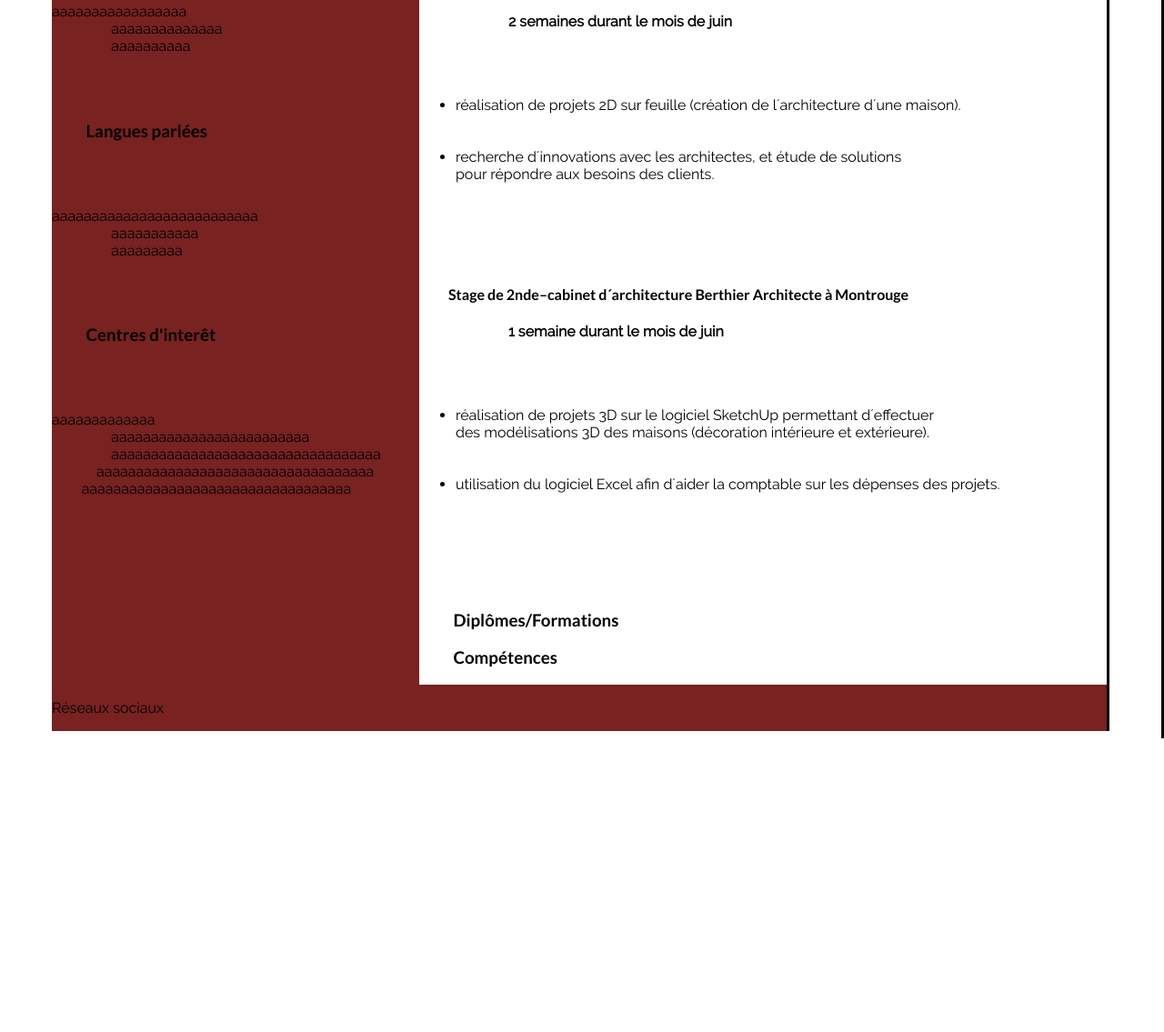
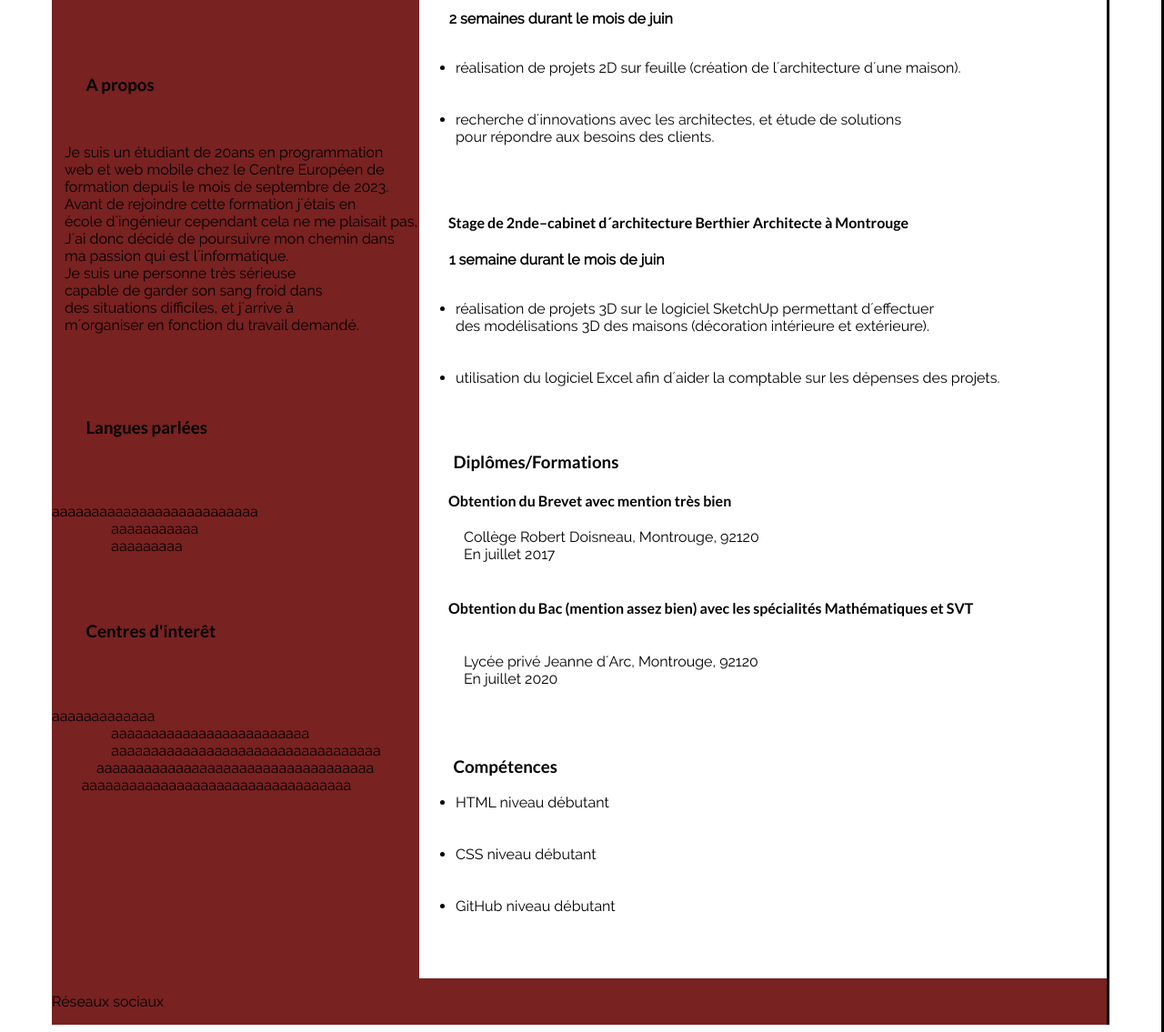
Before and after one commit to FeuMangue7639/CV, a plain HTML site: page CV/index.html in a window 1280 px wide. Shown: the part 540-1675 px from the top of the page at 91% size. Before the commit the page ends 1352 px from the top, so only its background shows below. Drawn offline with Linux system fonts and the light colour scheme; files whose address does not match are found by name.

Commit message:
advance on the body

```diff
--- a/CV/index.html
+++ b/CV/index.html
@@ -45,9 +45,18 @@
     <section style="width: 400px;height: 843.4px;" class="un">
         <h3>A propos</h3>
         <pre>
-            <p>aaaaaaaaaaaaaaaaa
-                aaaaaaaaaaaaaa
-                aaaaaaaaaa</p>
+            <p style="padding-left: 14px;">Je suis un étudiant de 20ans en programmation
+web et web mobile chez le Centre Européen de
+formation depuis le mois de septembre de 2023.
+Avant de rejoindre cette formation j´étais en
+école d´ingénieur cependant cela ne me plaisait pas,
+J´ai donc décidé de poursuivre mon chemin dans
+ma passion qui est l´informatique.
+Je suis une personne très sérieuse
+capable de garder son sang froid dans
+des situations difficiles, et j´arrive à
+m´organiser en fonction du travail demandé.
+            </p>
         <h3>Langues parlées</h3>
             <p>aaaaaaaaaaaaaaaaaaaaaaaaaa
                 aaaaaaaaaaa
@@ -75,30 +84,36 @@
     <section style="padding-left: 0px;width: 755.5px;" class="deux">
         <h3>Expériences profesionnelles</h3>
             <h4>Stage de 3ème–cabinet d´architecture Berthier Architecte à Montrouge</h4>
-                <pre>
-                        <strong>2 semaines durant le mois de juin </strong>
-                        <ul>
-                        <li>réalisation de projets 2D sur feuille (création de l´architecture d´une maison).</li>
-                        <li>recherche d´innovations avec les architectes, et étude de solutions
-pour répondre aux besoins des clients. </li>
-                        </ul>
+                <pre>        <strong>2 semaines durant le mois de juin </strong>
+                    <ul><li>réalisation de projets 2D sur feuille (création de l´architecture d´une maison).</li>
+                    <li>recherche d´innovations avec les architectes, et étude de solutions
+pour répondre aux besoins des clients. </li></ul>
                 </pre>
 
             <h4>Stage de 2nde–cabinet d´architecture Berthier Architecte à Montrouge</h4>
-                <pre>
-                        <strong>1 semaine durant le mois de juin</strong>
-                        <ul>
-                        <li>réalisation de projets 3D sur le logiciel SketchUp permettant d´effectuer
+                <pre>        <strong>1 semaine durant le mois de juin</strong>
+                    <ul><li>réalisation de projets 3D sur le logiciel SketchUp permettant d´effectuer
 des modélisations 3D des maisons (décoration intérieure et extérieure). </li>
-                        <li>utilisation du logiciel Excel afin d´aider la comptable sur les dépenses des projets.</li>
-                        </ul>
-
+                    <li>utilisation du logiciel Excel afin d´aider la comptable sur les dépenses des projets.</li></ul>
                 </pre>
 
         <h3>Diplômes/Formations</h3>
-            <p></p>
+            <h4>Obtention du Brevet avec mention très bien</h4>
+            <pre>
+            Collège Robert Doisneau, Montrouge, 92120
+            En juillet 2017
+            <h4>Obtention du Bac (mention assez bien) avec les spécialités Mathématiques et SVT</h4>
+            Lycée privé Jeanne d´Arc, Montrouge, 92120
+            En juillet 2020
+
+
+            </pre>
+
         <h3>Compétences</h3>
-            <p></p>
+        <pre><ul><li>HTML niveau débutant</li>
+            <li>CSS niveau débutant</li>
+            <li>GitHub niveau débutant</li></ul>
+        </pre>
     </section>
 
 
```
